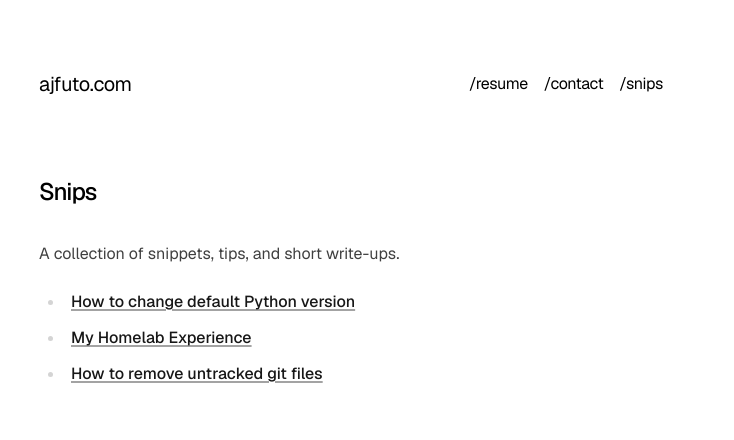
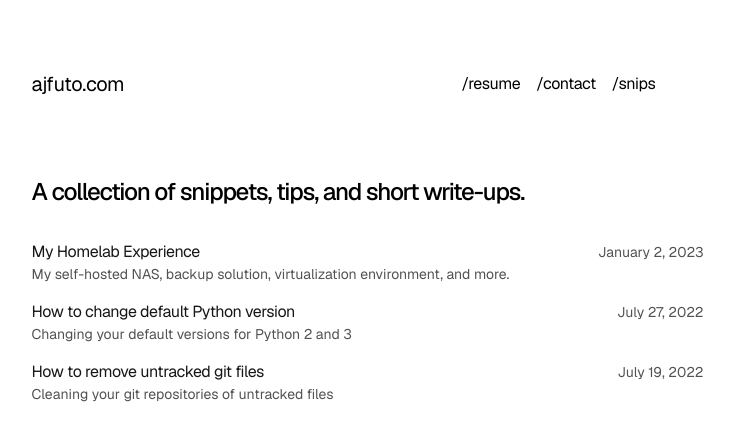
Before and after one commit to ajfuto/ajfuto.com, a Next.js app: page /snips in a window 1280 px wide. Shown: the top 440 px of the page, without its empty margins (265-999 px from the left). Built offline with nearby package versions, Linux system fonts and the light colour scheme.

Commit message:
updating snips

```diff
--- a/src/app/components/mdx.tsx
+++ b/src/app/components/mdx.tsx
@@ -57,60 +57,6 @@ function Callout(props) {
   );
 }
 
-function ProsCard({ title, pros }) {
-  return (
-    <div className="border border-emerald-200 dark:border-emerald-900 bg-neutral-50 dark:bg-neutral-900 rounded-xl p-6 my-4 w-full">
-      <span>{`You might use ${title} if...`}</span>
-      <div className="mt-4">
-        {pros.map((pro) => (
-          <div key={pro} className="flex font-medium items-baseline mb-2">
-            <div className="h-4 w-4 mr-2">
-              <svg className="h-4 w-4 text-emerald-500" viewBox="0 0 24 24">
-                <g
-                  fill="none"
-                  stroke="currentColor"
-                  strokeWidth="2"
-                  strokeLinecap="round"
-                  strokeLinejoin="round"
-                >
-                  <path d="M22 11.08V12a10 10 0 11-5.93-9.14" />
-                  <path d="M22 4L12 14.01l-3-3" />
-                </g>
-              </svg>
-            </div>
-            <span>{pro}</span>
-          </div>
-        ))}
-      </div>
-    </div>
-  );
-}
-
-function ConsCard({ title, cons }) {
-  return (
-    <div className="border border-red-200 dark:border-red-900 bg-neutral-50 dark:bg-neutral-900 rounded-xl p-6 my-6 w-full">
-      <span>{`You might not use ${title} if...`}</span>
-      <div className="mt-4">
-        {cons.map((con) => (
-          <div key={con} className="flex font-medium items-baseline mb-2">
-            <div className="h-4 w-4 mr-2">
-              <svg
-                xmlns="http://www.w3.org/2000/svg"
-                viewBox="0 0 20 20"
-                fill="currentColor"
-                className="h-4 w-4 text-red-500"
-              >
-                <path d="M6.28 5.22a.75.75 0 00-1.06 1.06L8.94 10l-3.72 3.72a.75.75 0 101.06 1.06L10 11.06l3.72 3.72a.75.75 0 101.06-1.06L11.06 10l3.72-3.72a.75.75 0 00-1.06-1.06L10 8.94 6.28 5.22z" />
-              </svg>
-            </div>
-            <span>{con}</span>
-          </div>
-        ))}
-      </div>
-    </div>
-  );
-}
-
 function Code({ children, ...props }) {
   let codeHTML = highlight(children);
   return <code dangerouslySetInnerHTML={{ __html: codeHTML }} {...props} />;
@@ -155,8 +101,6 @@ let components = {
   Image: RoundedImage,
   a: CustomLink,
   Callout,
-  ProsCard,
-  ConsCard,
   code: Code,
   Table,
 };
--- a/src/app/globals.css
+++ b/src/app/globals.css
@@ -17,6 +17,7 @@
   --sh-jsxliterals: #6266d1;
   --sh-property: #e25a1c;
   --sh-entity: #e25a1c;
+  scrollbar-gutter: stable;
 }
 
 @media (prefers-color-scheme: dark) {
--- a/src/app/snips/[slug]/page.tsx
+++ b/src/app/snips/[slug]/page.tsx
@@ -80,7 +80,7 @@ export default function Snip({ params }) {
           </p>
         </Suspense>
       </div>
-      <article className="prose prose-quoteless prose-neutral dark:prose-invert">
+      <article className="prose prose-quoteless prose-neutral dark:prose-invert max-w-[650px]">
         <CustomMDX source={post.content} />
       </article>
     </section>
--- a/src/app/snips/page.tsx
+++ b/src/app/snips/page.tsx
@@ -1,4 +1,6 @@
 import { getSnips } from '@/app/snips/functions';
+import Link from 'next/link';
+import { Suspense } from 'react';
 
 export const metadata = {
   title: 'Snips',
@@ -11,26 +13,39 @@ export default function Snips() {
   return (
     <section>
       <h1 className="mb-8 text-2xl font-medium tracking-tighter">
-                {`Snips`}
+        {`A collection of snippets, tips, and short write-ups.`}
       </h1>
-            <div className="prose prose-neutral dark:prose-invert">
-                <p>
-                    {`A collection of snippets, tips, and short write-ups.`}
+      {allSnips.sort((a, b) => {
+        if (new Date(a.metadata.date) > new Date(b.metadata.date)) {
+          return -1;
+        }
+        return 1;
+        })
+        .map((post) => (
+        <Link
+          key={post.slug}
+          className="flex flex-col space-y-1 mb-4"
+          href={`/snips/${post.slug}`}
+        >
+          <div className="w-full flex flex-col justify-center">
+            <div className="w-full flex justify-between items-center">
+              <div className="text-neutral-900 dark:text-neutral-100 tracking-tight">
+                {post.metadata.title}
+              </div>
+               <div className="text-neutral-600 dark:text-neutral-400 text-sm">
+                {new Date(post.metadata.date).toLocaleDateString('en-US', {
+                  year: 'numeric',
+                  month: 'long',
+                  day: 'numeric',
+                })}
+              </div>
+            </div>
+            <p className="text-neutral-600 dark:text-neutral-400 text-sm">
+              {(post.metadata.description)}
             </p>
           </div>
-            <div className="prose prose-neutral dark:prose-invert">
-                <ul>
-                    {allSnips.map(({ metadata, slug }) => {
-                        return (
-                            <li key={slug}>
-                                <a href={`/snips/${slug}`}>
-                                    {metadata.title}
-                                </a>
-                            </li>
-                        );
-                    })}
-                </ul>
-            </div>
+        </Link>
+        ))}
     </section>
   );
 }
```
Lines whose indentation alone changed are shown as unchanged.
